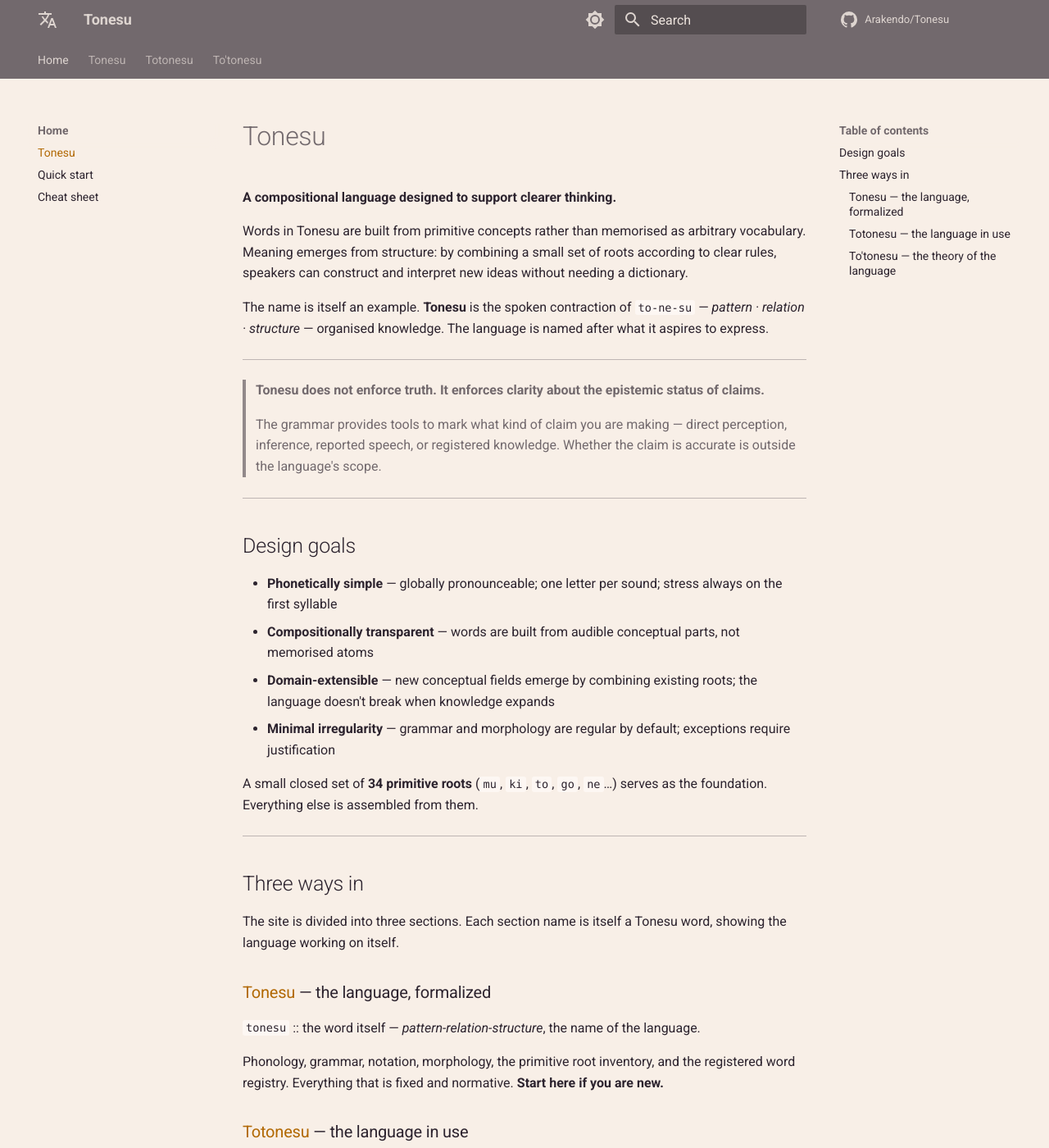
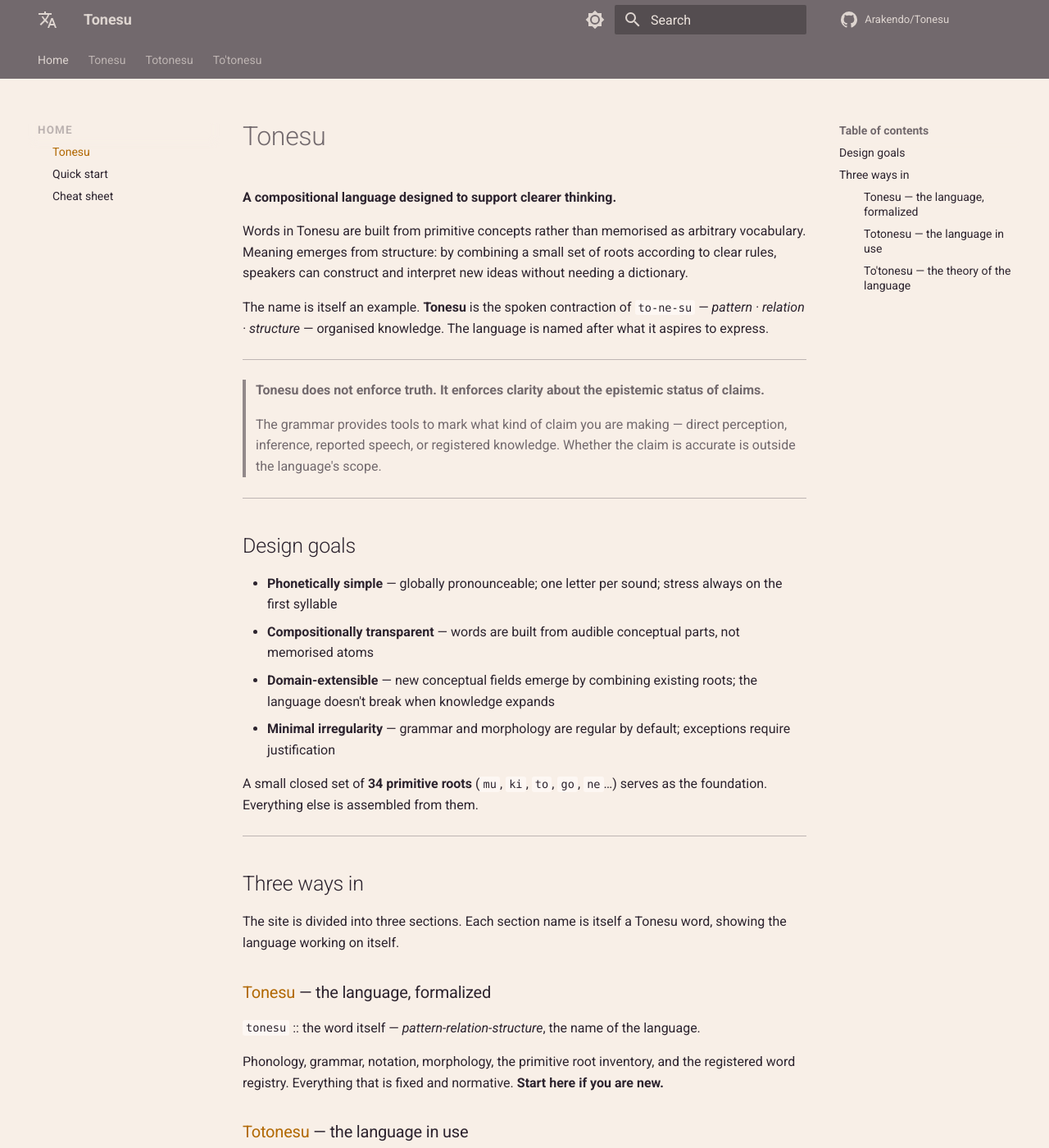
Before and after one commit to Arakendo/Tonesu, an MkDocs documentation site: the page built from www/docs/index.md, in a window 1280 px wide and 1400 px high. Shown: the whole window at 82% size. Built offline with MkDocs 1.6.1 and Material for MkDocs 9.7.7, drawn with Linux system fonts in a browser that asks for light colours; comment, search, counter and statistics services are not loaded.

Commit message:
Nav: improve sidebar hierarchy — section labels uppercase+dimmed, sub-links indented

```diff
--- a/www/docs/overrides/css/extra.css
+++ b/www/docs/overrides/css/extra.css
@@ -167,6 +167,35 @@
 .md-typeset table:not([class]) th {
   background-color: var(--md-code-bg-color);
   font-weight: 600;
+}
+
+/* ── Left navigation — visual hierarchy ─────────────────── */
+
+/*
+ * Section-group labels (e.g. "Domains", "Registry", "Corpus") are <label>
+ * elements that toggle a nested list. Make them clearly read as headings,
+ * not links: uppercase, letter-spaced, slightly smaller, clearly dimmer.
+ */
+.md-nav__list label.md-nav__link {
+  font-size: .67rem;
+  font-weight: 700;
+  letter-spacing: .09em;
+  text-transform: uppercase;
+  opacity: .45;
+  margin-top: .55rem;
+  display: block;
+}
+
+/* The top-of-sidebar section title (back-link) uses .md-nav__title, not
+   a <label>, so the rule above does not affect it. */
+
+/*
+ * Indent links that live inside a nested section (depth ≥ 3).
+ * .md-nav__list .md-nav__list matches lists inside lists — i.e. sub-section
+ * contents (Biology, English index, etc.) relative to sibling direct links.
+ */
+.md-nav__list .md-nav__list a.md-nav__link {
+  padding-left: .9rem;
 }
 
 /* ── DataTables filter input ─────────────────────────────── */
```
